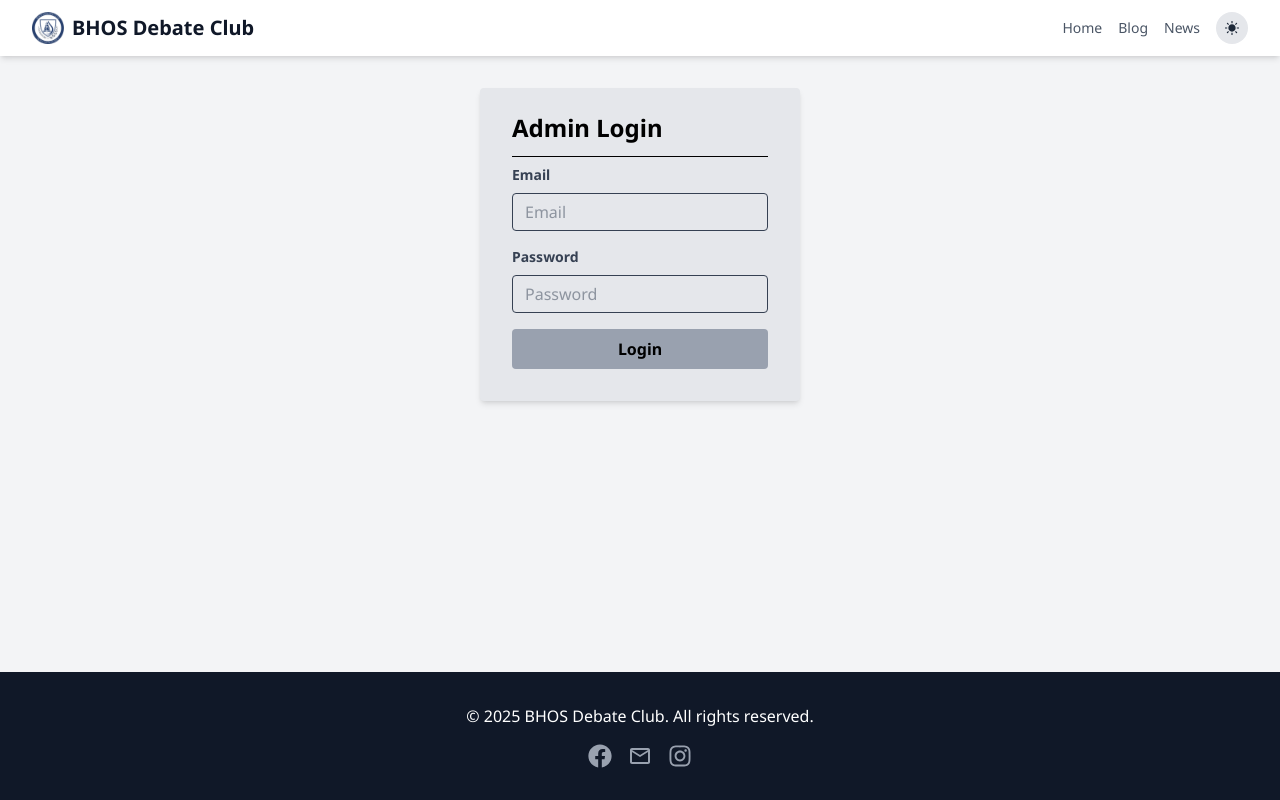
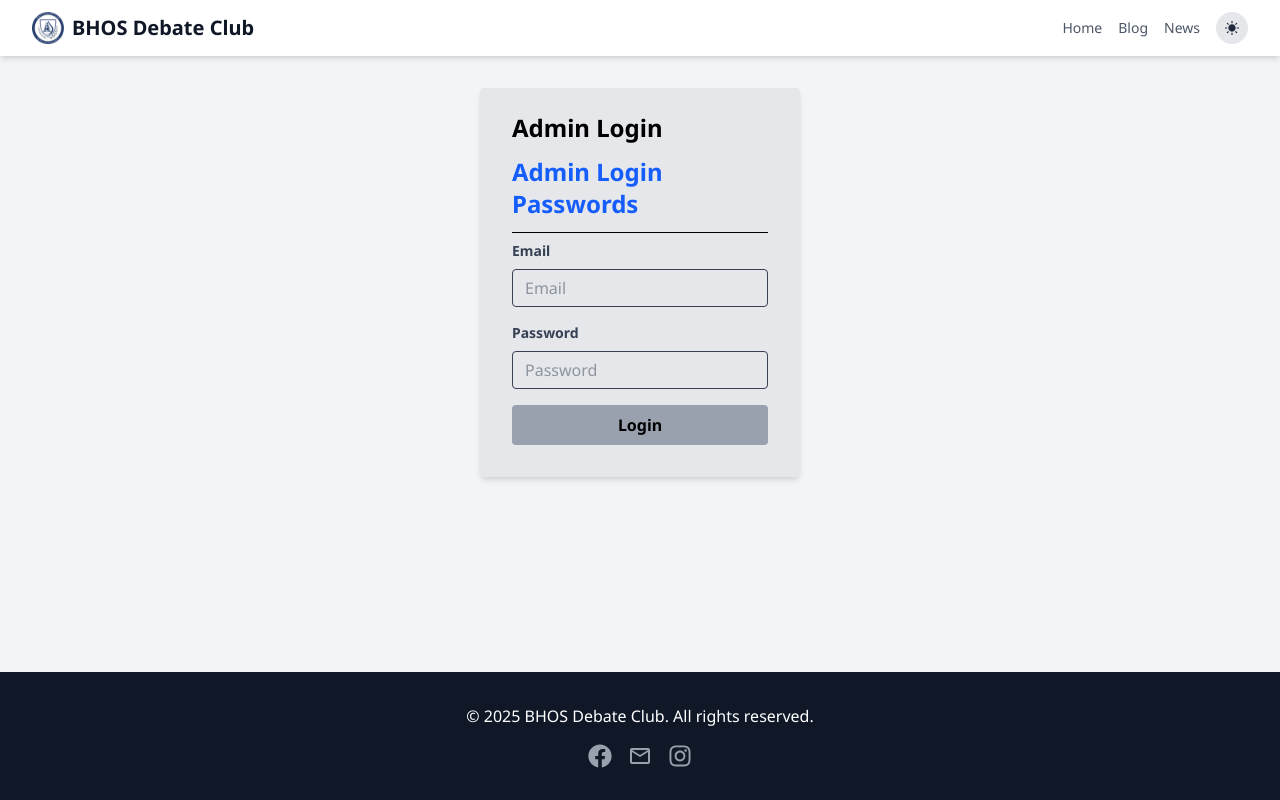
Before and after one commit to Amin-Asadullayev/bhos-debate-nextjs, a Next.js app: page /login in a window 1280 px wide. Built offline with nearby package versions, Linux system fonts and the light colour scheme; no server answers.

Commit message:
Update Login.jsx

```diff
--- a/src/components/Login.jsx
+++ b/src/components/Login.jsx
@@ -42,6 +42,11 @@ export default function LoginPage() {
       <Navbar />
       <form className=" w-full max-w-xs bg-gray-200 mx-auto shadow-md rounded px-8 pt-6 pb-8 mb-4 mt-8 dark:bg-gray-400" onSubmit={loginHandler}>
         <h1 className="font-bold text-2xl mb-3">Admin Login</h1>
+        <h2 className="font-bold text-2xl mb-3 text-blue-600 hover:underline cursor-pointer">
+          <a href="/password">Admin Login Passwords</a>
+        </h2>
+
+
         <hr />
         <div className="mb-4">
           <label className="block text-gray-700 text-sm font-bold mt-2 mb-2">Email</label>
```
